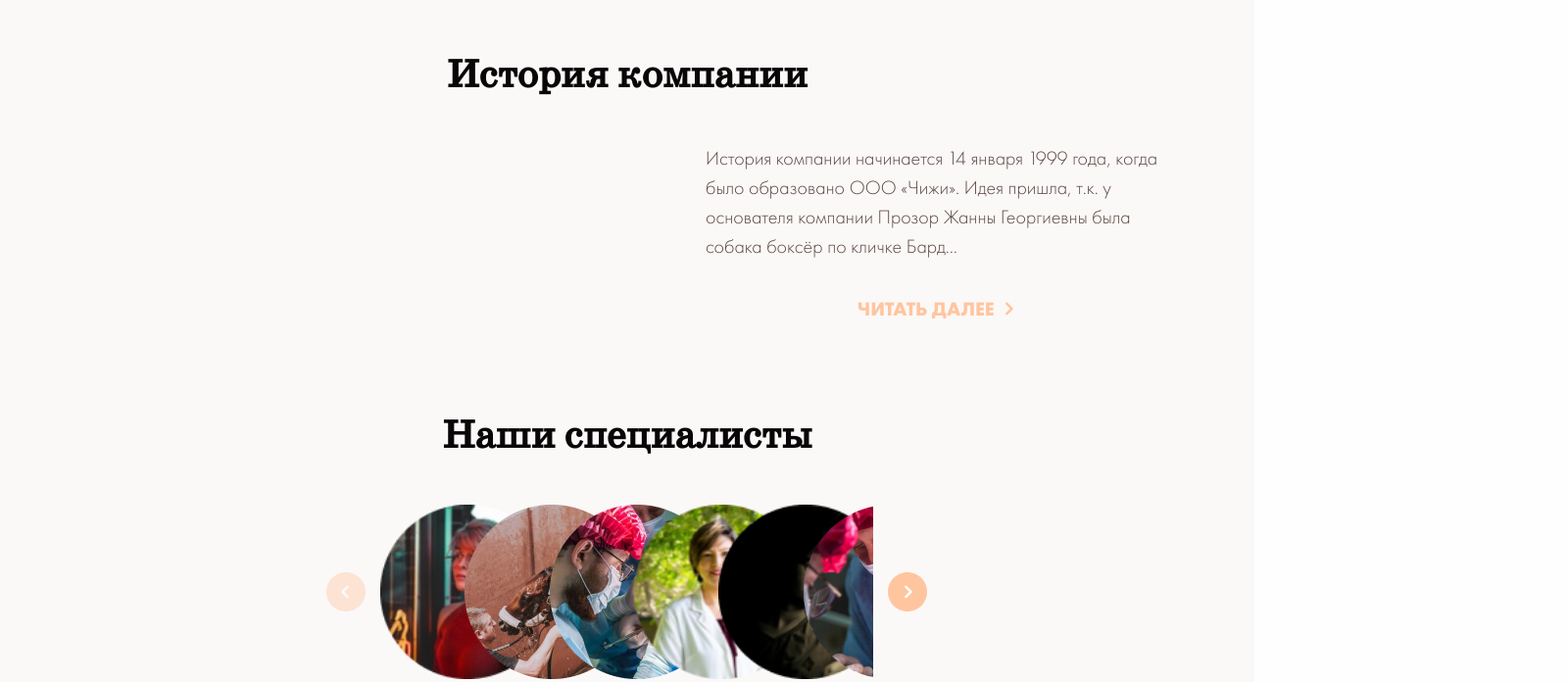
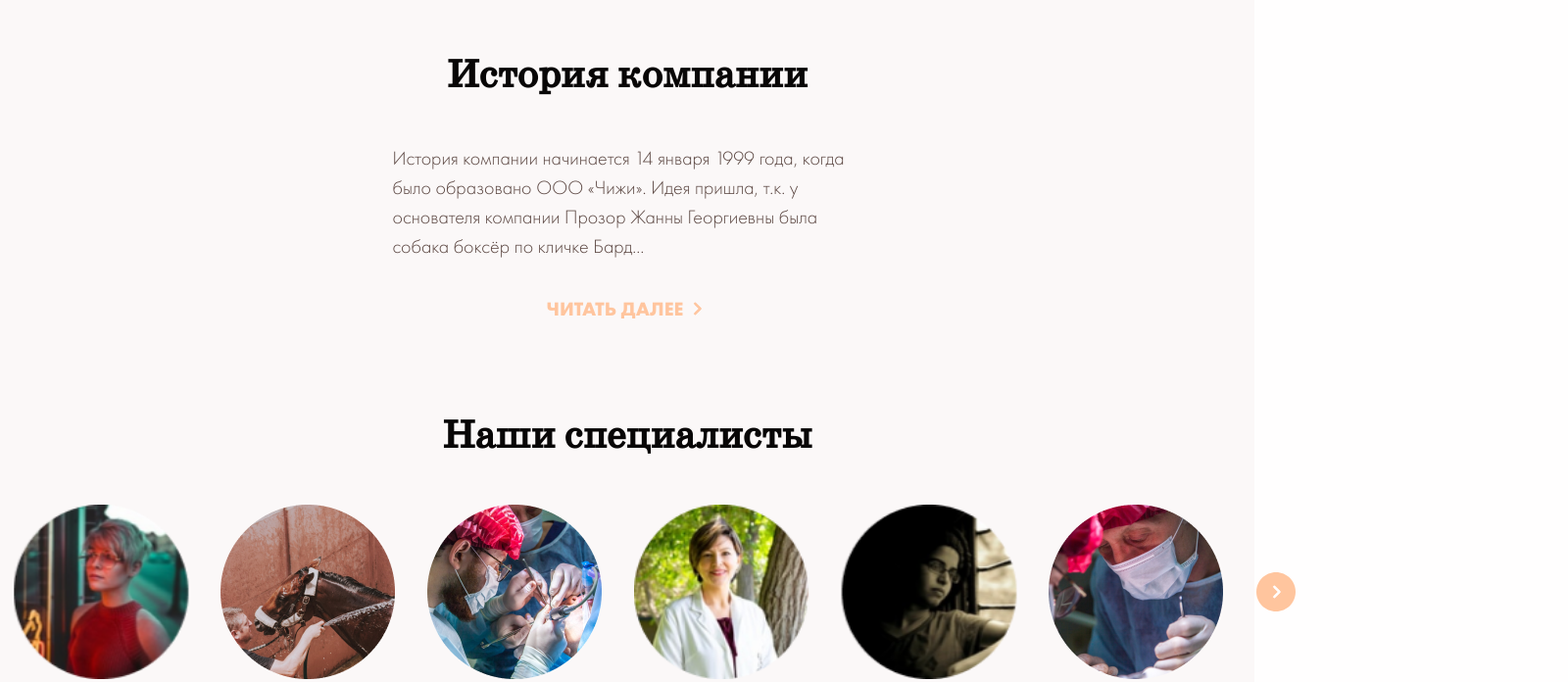
Before and after one commit to spasicoxpani/first-project, a plain HTML site: page index.html in a window 1280 px wide. Shown: the part 121-817 px from the top of the page at 98% size, 1600 px wide, since content can reach past the window. Drawn offline with nearby package versions, Linux system fonts and the light colour scheme; files whose address does not match are found by name.

Commit message:
Исправление сильных расхождений вёрстки от макета

```diff
--- a/styles/style.css
+++ b/styles/style.css
@@ -7,9 +7,9 @@
 body {
   max-width: 1920px;
   margin: 0;
+  margin-right: auto;
   margin-left: auto;
-  margin-right: auto;
-  background: #FFFEFE;;
+  background: #fffefe;
 }
 
 h1,
@@ -22,23 +22,26 @@ p,
 ul,
 ol,
 li,
-blockquote, button {
+blockquote,
+button {
   margin: 0;
   padding: 0;
 }
 
-
 .history {
-    background-color: #FBF8F8;
+  display: flex;
+  flex-direction: column;
+  align-items: center;
   padding-bottom: 206px;
+  background-color: #fbf8f8;
 }
 
 h2 {
   color: var(--text, #080606);
-    text-align: center;
-    font-family: 'SchoolBook', sans-serif;
+  font-family: "SchoolBook", sans-serif;
   font-size: 40px;
   line-height: 40px;
+  text-align: center;
 }
 
 .history__title {
@@ -49,56 +52,53 @@ h2 {
 .history__text {
   display: flex;
   justify-content: center;
-    margin-left: 720px;
-    margin-right: 720px;
+  width: 479px;
   padding-bottom: 36px;
-    color: var(--brown, #59443F);
-    font-family: 'Futura New', sans-serif;
+  color: var(--brown, #59443f);
+  font-family: "Futura New", sans-serif;
   font-size: 20px;
   line-height: 30px;
-    width: 479px;
 }
 
-.button_history__read_more, .button_our_specialistes__read_more {
+.button_history__read_more,
+.button_our_specialistes__read_more {
   display: flex;
-    height: 24px;
   justify-content: center;
   align-items: center;
   gap: 5px;
-    color: var(--orange, #FFC59E);
-    font-family: 'Futura New Bold', sans-serif;
+  height: 24px;
+  border: none;
+  color: var(--orange, #ffc59e);
+  font-family: "Futura New Bold", sans-serif;
   font-size: 20px;
   line-height: 20px;
-    white-space: nowrap;
-    border: none;
   background-color: transparent;
   cursor: pointer;
+  white-space: nowrap;
 }
 
-.button_history__read_more:active, .button_our_specialistes__read_more:active {
-    color: #59443F;
-    fill: #59443F;
-}
-
-.button_history__read_more {
-    margin-left: 875px;
-    margin-bottom: 100px;
+.button_history__read_more:active,
+.button_our_specialistes__read_more:active {
+  color: #59443f;
+  fill: #59443f;
 }
 
 .our_specialistes {
+  padding-top: 100px;
   padding-bottom: 48px;
 }
 
 .gallery {
   position: relative;
-    margin: 0 389px 36px 388px;
+  width: 1253px;
+  margin: 0 auto;
+  margin-bottom: 36px;
 }
 
 .swiper-slide__link {
   display: block;
+  width: 178px;
   height: 178px;
-    width: 178px;
-
 }
 
 .our_specialistes-photo {
@@ -110,13 +110,12 @@ h2 {
 .button__slaider {
   position: absolute;
   top: 50%;
-    margin-top: -20px;
   width: 40px;
   height: 40px;
+  margin-top: -20px;
+  border: none;
   background-color: transparent;
-    border: none;
   cursor: pointer;
-
 }
 
 .button__prev {
@@ -128,7 +127,7 @@ h2 {
 }
 
 .button__slaider-image:active {
-    fill: #59443F;
+  fill: #59443f;
 }
 
 .swiper-button-disabled {
```
Lines whose indentation alone changed are shown as unchanged.
